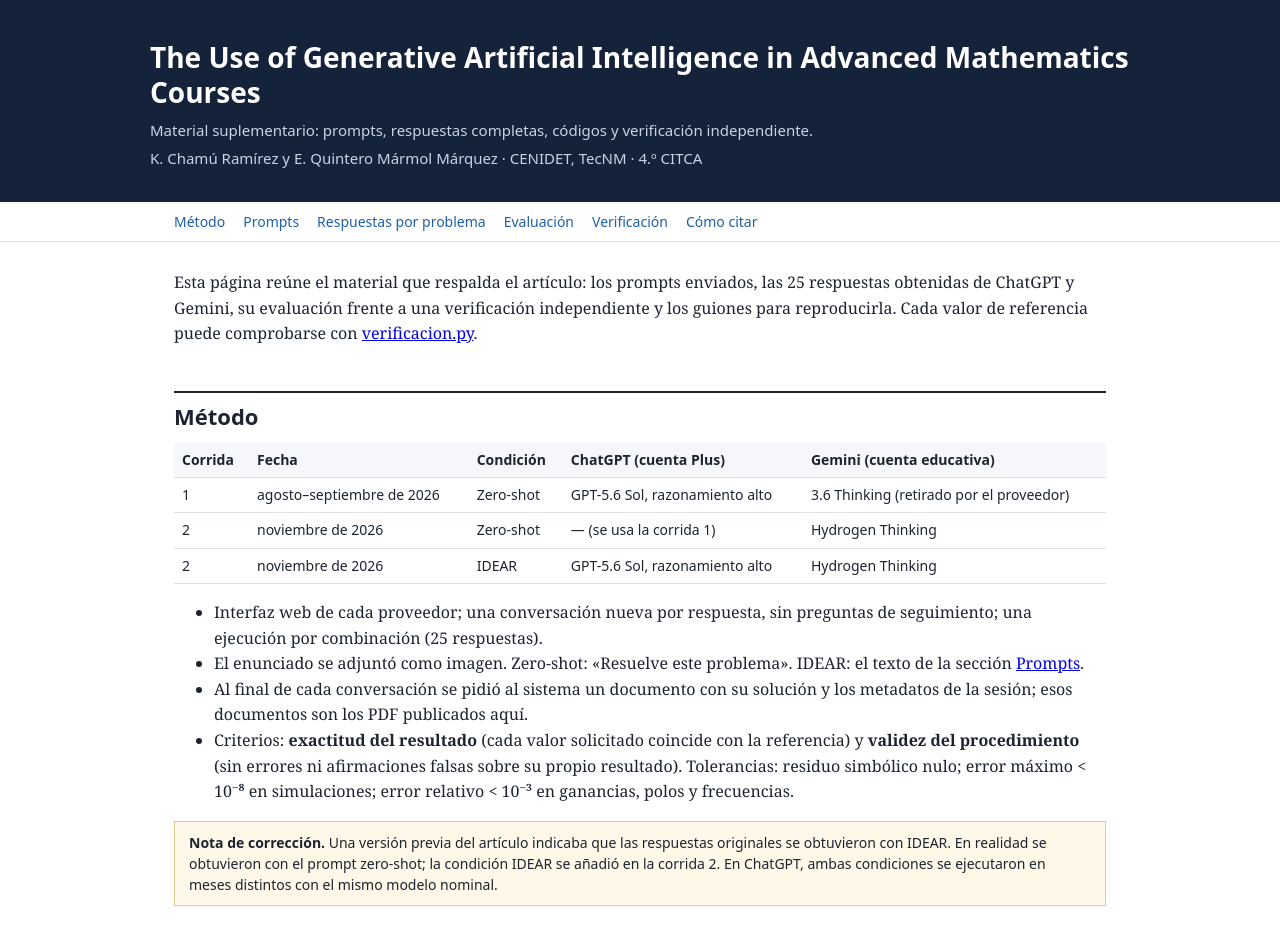
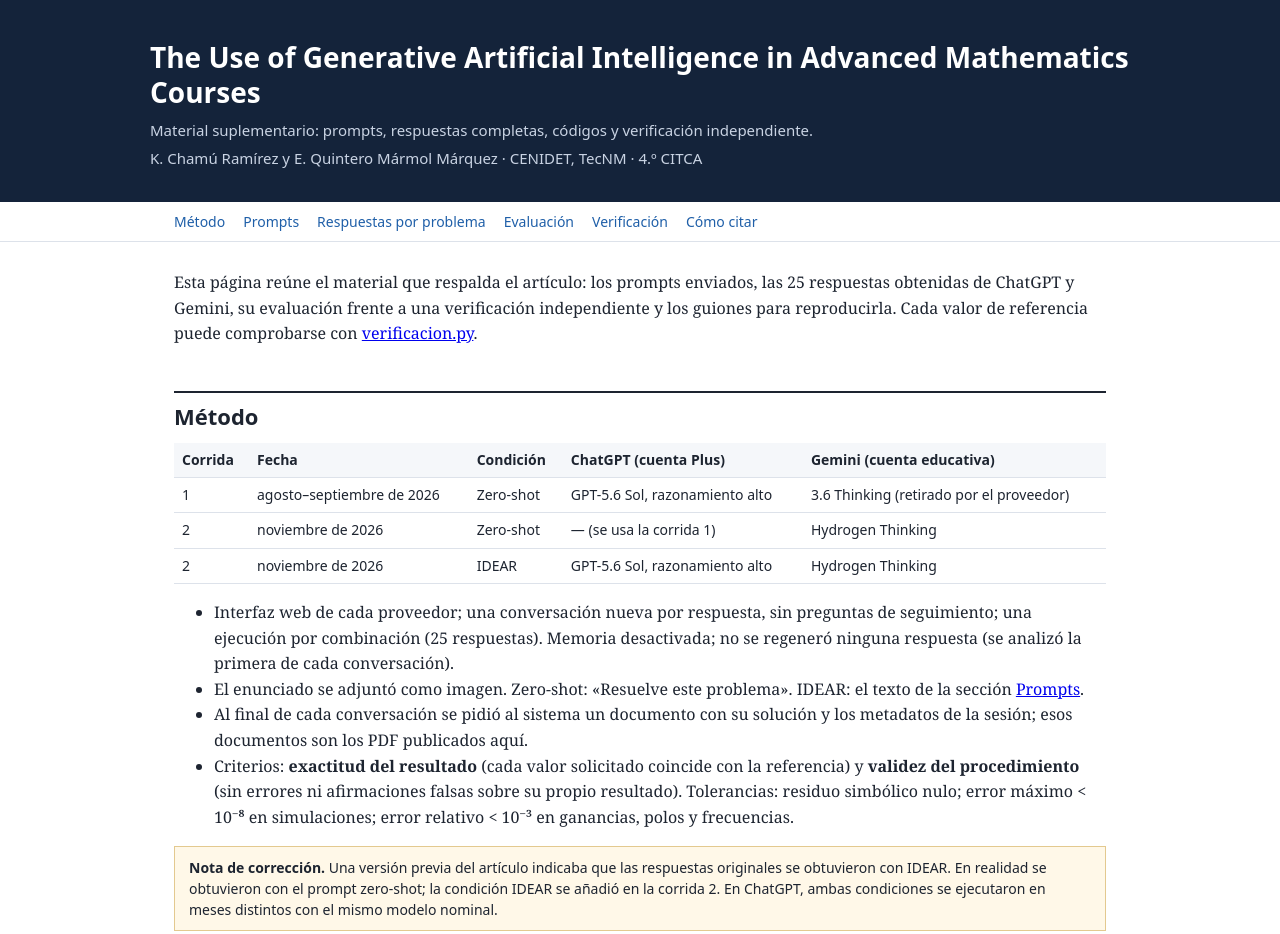
Before and after one commit to karen-chrez/material-suplementario-iag, a plain HTML site: page index.html in a window 1280 px wide. Shown: the top 934 px of the page. Drawn offline with Linux system fonts and the light colour scheme.

Commit message:
Método: memoria desactivada y sin regenerar respuestas
Co-Authored-By: Claude Opus 5.5 <noreply@anthropic.com>
Claude-Session: https://claude.ai/code/session_01EadML5HGY69yqX6GZctK51

```diff
--- a/index.html
+++ b/index.html
@@ -42,7 +42,7 @@ footer{border-top:1px solid var(--line);color:var(--mut);font:13px system-ui,san
 <tr><td>2</td><td>noviembre de 2026</td><td>Zero-shot</td><td>— (se usa la corrida 1)</td><td>Hydrogen Thinking</td></tr>
 <tr><td>2</td><td>noviembre de 2026</td><td>IDEAR</td><td>GPT-5.6 Sol, razonamiento alto</td><td>Hydrogen Thinking</td></tr></tbody></table>
 <ul>
-<li>Interfaz web de cada proveedor; una conversación nueva por respuesta, sin preguntas de seguimiento; una ejecución por combinación (25 respuestas).</li>
+<li>Interfaz web de cada proveedor; una conversación nueva por respuesta, sin preguntas de seguimiento; una ejecución por combinación (25 respuestas). Memoria desactivada; no se regeneró ninguna respuesta (se analizó la primera de cada conversación).</li>
 <li>El enunciado se adjuntó como imagen. Zero-shot: «Resuelve este problema». IDEAR: el texto de la sección <a href="#prompts">Prompts</a>.</li>
 <li>Al final de cada conversación se pidió al sistema un documento con su solución y los metadatos de la sesión; esos documentos son los PDF publicados aquí.</li>
 <li>Criterios: <b>exactitud del resultado</b> (cada valor solicitado coincide con la referencia) y <b>validez del procedimiento</b> (sin errores ni afirmaciones falsas sobre su propio resultado). Tolerancias: residuo simbólico nulo; error máximo &lt; 10⁻⁸ en simulaciones; error relativo &lt; 10⁻³ en ganancias, polos y frecuencias.</li>
```
